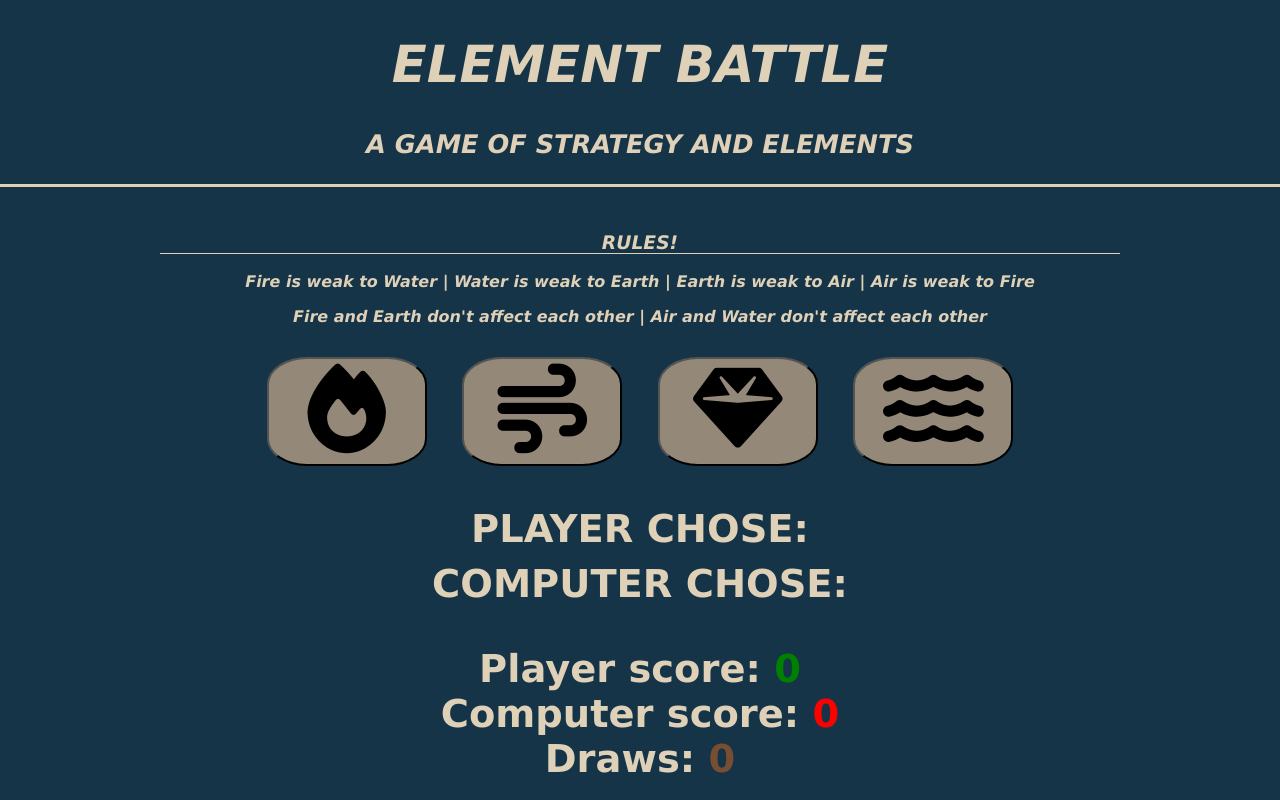
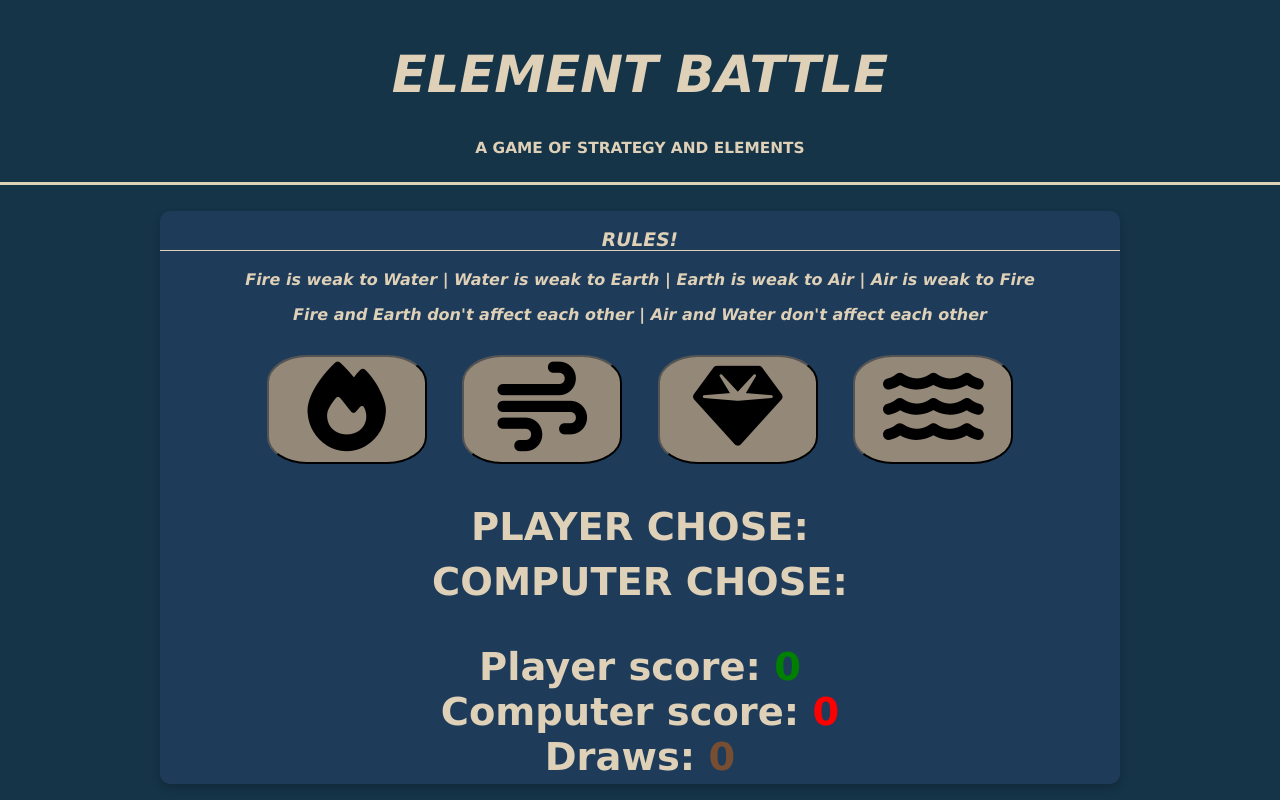
Before and after one commit to Suth272/Element-Battle, a plain HTML site: page index.html in a window 1280 px wide. Drawn offline with Linux system fonts and the light colour scheme.

Commit message:
FEAT: Added some styling tweaks to the header and game section

```diff
--- a/assets/css/style.css
+++ b/assets/css/style.css
@@ -26,6 +26,13 @@ header {
     border-bottom: 3px solid rgb(223, 208, 184);
     text-align: center;
     width: 100%;
+    padding: 10px 0;
+}
+
+header p {
+    font-size: 1.2vw;
+    margin-top: 5px;
+    font-style: normal;
 }
 
 /* Styling for the game area */
@@ -37,6 +44,9 @@ header {
     text-align: center;
     top: 80px;
     padding-bottom: 5px;
+    background-color: rgb(30, 60, 90);
+    border-radius: 10px;
+    box-shadow: 0 4px 8px rgba(0, 0, 0, 0.2);
 }
 
 /* Rules section */
```
